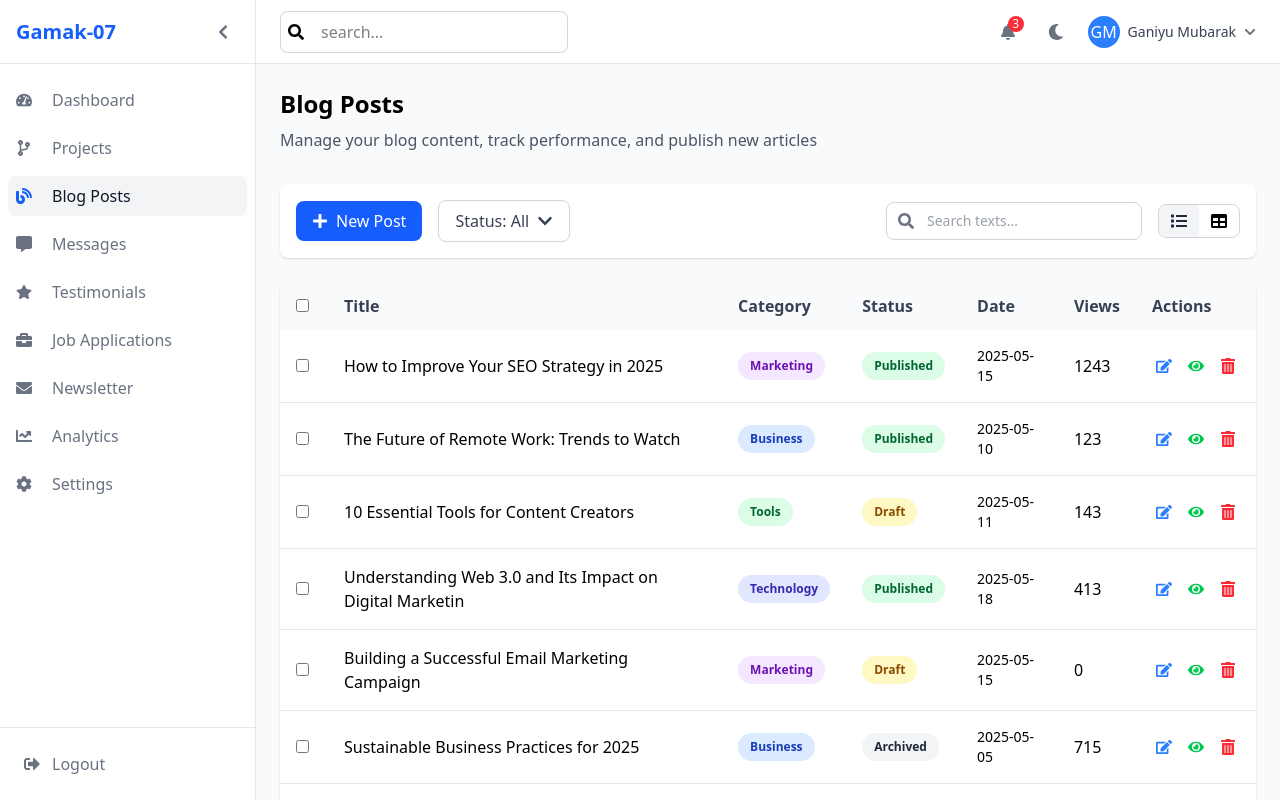
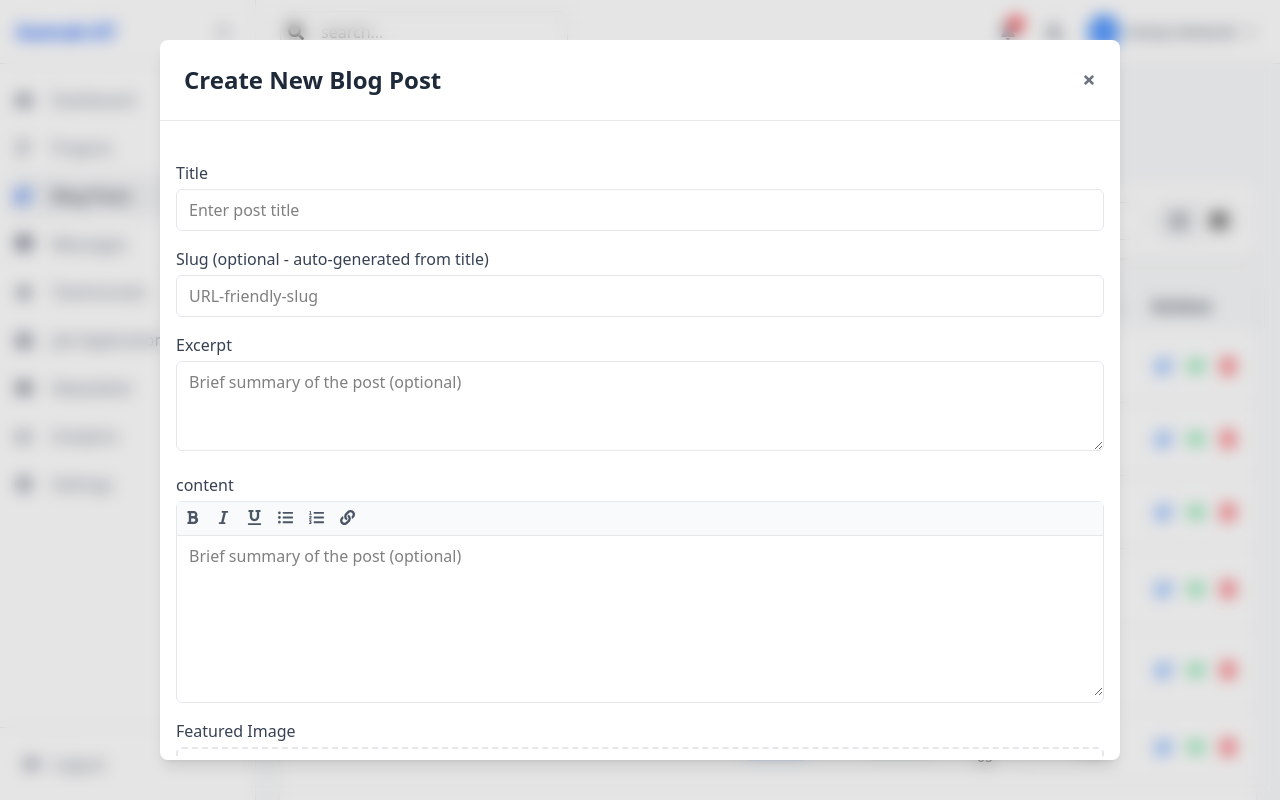
Before and after one commit to gamak07/portfolio-dashboard, a React (Vite) app: page /blog_posts in a window 1280 px wide. Both pictures are taken after a click on the element "New Post". Built offline with nearby package versions, Linux system fonts and the light colour scheme.

Commit message:
build the add new blog modal

```diff
--- a/src/features/blogposts/Header.jsx
+++ b/src/features/blogposts/Header.jsx
@@ -11,10 +11,12 @@ import Button from "../../components/Button";
 import StatusDropdown from "./StatusDropdown";
 import BlogTable from "./BlogTable";
 import BlogGrid from "./BlogGrid";
+import NewBlogPostModal from "./addNewBlogPost/NewBlogPostModal";
 
 const Header = () => {
   const [showDropdown, setShowDropdown] = useState(false);
   const [activeView, setActiveView] = useState("list");
+  const [showNewBlogModal, setShowNewBlogModal] = useState(false);
 
   const handleShowDropdown = () => {
     setShowDropdown((prev) => !prev);
@@ -23,11 +25,18 @@ const Header = () => {
   const handleViewType = (view) => {
     setActiveView(view);
   };
+
+  const handleNewBlogModal = () => {
+    setShowNewBlogModal((prev) => !prev);
+  };
   return (
     <>
       <div className="mb-6 flex flex-wrap items-center justify-between rounded-lg bg-white p-4 shadow-sm dark:bg-gray-800">
         <div className="mb-4 flex items-center space-x-4 sm:mb-0">
-          <div className="flex cursor-pointer items-center rounded-lg bg-blue-600 px-4 py-2 text-white hover:bg-blue-700">
+          <div
+            className="flex cursor-pointer items-center rounded-lg bg-blue-600 px-4 py-2 text-white hover:bg-blue-700"
+            onClick={handleNewBlogModal}
+          >
             <FaPlus className="mr-2" /> New Post
           </div>
           <div className="relative" onClick={handleShowDropdown}>
@@ -65,6 +74,9 @@ const Header = () => {
       </div>
       {activeView === "list" && <BlogTable />}
       {activeView === "grid" && <BlogGrid />}
+      {showNewBlogModal && (
+        <NewBlogPostModal onClose={() => setShowNewBlogModal(false)} />
+      )}
     </>
   );
 };
--- /dev/null
+++ b/src/features/blogposts/addNewBlogPost/ActionButtons.jsx
@@ -0,0 +1,17 @@
+import React from "react";
+import Button from "../../../components/Button";
+
+const ActionButtons = () => {
+  return (
+    <div className="my-2 flex items-center justify-end gap-3 border-t border-gray-200 py-2">
+      <Button className="px-3 py-2 cursor-pointer rounded-md border border-gray-200 bg-white text-sm font-medium text-gray-600 hover:bg-gray-100">
+        Cancel
+      </Button>
+      <Button className="px-3 py-2 cursor-pointer rounded-md border border-gray-200 bg-indigo-600 text-sm font-medium text-white hover:bg-indigo-700">
+        Create Post
+      </Button>
+    </div>
+  );
+};
+
+export default ActionButtons;
--- /dev/null
+++ b/src/features/blogposts/addNewBlogPost/NewBlogForm.jsx
@@ -0,0 +1,153 @@
+import React, { useState } from "react";
+import Button from "../../../components/Button";
+import {
+  FaBold,
+  FaImage,
+  FaItalic,
+  FaLink,
+  FaListOl,
+  FaListUl,
+  FaUnderline,
+} from "react-icons/fa";
+import ActionButtons from "./ActionButtons";
+
+const NewBlogForm = () => {
+  const [published, setPublished] = useState(false);
+  return (
+    <form className="space-y-4 py-4">
+      <div>
+        <label htmlFor="title" className="text-base font-medium text-gray-700">
+          Title
+        </label>
+        <input
+          type="text"
+          className="mt-1 w-full rounded-md border border-gray-200 px-3 py-2 outline-0 focus:ring-2 focus:ring-indigo-600"
+          placeholder="Enter post title"
+        />
+      </div>
+      <div>
+        <label htmlFor="slug" className="text-base font-medium text-gray-700">
+          Slug (optional - auto-generated from title)
+        </label>
+        <input
+          type="text"
+          className="mt-1 w-full rounded-md border border-gray-200 px-3 py-2 outline-0 focus:ring-2 focus:ring-indigo-600"
+          placeholder="URL-friendly-slug"
+        />
+      </div>
+      <div>
+        <label htmlFor="slug" className="text-base font-medium text-gray-700">
+          Excerpt
+        </label>
+        <textarea
+          rows="3"
+          className="mt-1 w-full rounded-md border border-gray-200 px-3 py-2 outline-0 focus:ring-2 focus:ring-indigo-600"
+          placeholder="Brief summary of the post (optional)"
+        ></textarea>
+      </div>
+      <div>
+        <label
+          htmlFor="excerpt"
+          className="text-base font-medium text-gray-700"
+        >
+          content
+        </label>
+        <div className="mt-1 w-full rounded-md border border-gray-200">
+          <div className="space-x-2 border-b border-gray-200 bg-gray-50 p-1">
+            <Button className="p-1 hover:bg-gray-300">
+              <FaBold size={15} className="font-medium text-gray-600" />
+            </Button>
+            <Button className="p-1 hover:bg-gray-300">
+              <FaItalic size={15} className="font-medium text-gray-600" />
+            </Button>
+            <Button className="p-1 hover:bg-gray-300">
+              <FaUnderline size={15} className="font-medium text-gray-600" />
+            </Button>
+            <Button className="p-1 hover:bg-gray-300">
+              <FaListUl size={15} className="font-medium text-gray-600" />
+            </Button>
+            <Button className="p-1 hover:bg-gray-300">
+              <FaListOl size={15} className="font-medium text-gray-600" />
+            </Button>
+            <Button className="p-1 hover:bg-gray-300">
+              <FaLink size={15} className="font-medium text-gray-600" />
+            </Button>
+          </div>
+          <textarea
+            rows="6"
+            className="w-full px-3 py-2 outline-0"
+            placeholder="Brief summary of the post (optional)"
+          ></textarea>
+        </div>
+      </div>
+
+      <div>
+        <label htmlFor="slug" className="text-base font-medium text-gray-700">
+          Featured Image
+        </label>
+        <label className="mt-1 flex h-48 w-full cursor-pointer flex-col items-center justify-center rounded-md border-2 border-dashed border-gray-200 hover:border-gray-600">
+          <FaImage size={24} className="mb-2 text-gray-600" />
+          <p className="text-xl font-medium text-gray-500">
+            Click to upload your image
+          </p>
+          <input type="file" className="hidden" accept="image/*" />
+        </label>
+      </div>
+
+      <div>
+        <label htmlFor="meta" className="text-base font-medium text-gray-700">
+          Meta Description
+        </label>
+        <input
+          type="text"
+          className="mt-1 w-full rounded-md border border-gray-200 px-3 py-2 outline-0 focus:ring-2 focus:ring-indigo-600"
+          placeholder="SEO description (max 160 characters)"
+        />
+      </div>
+      <div>
+        <label htmlFor="meta" className="text-base font-medium text-gray-700">
+          Tags
+        </label>
+        <div className="flex items-center gap-3">
+          <input
+            type="text"
+            className="mt-1 w-full rounded-md border border-gray-200 px-3 py-2 outline-0 focus:ring-2 focus:ring-indigo-600"
+            placeholder="SEO description (max 160 characters)"
+          />
+          <Button className="cursor-pointer rounded-md bg-indigo-600 p-2 text-sm font-medium text-white hover:bg-indigo-600">
+            Add
+          </Button>
+        </div>
+      </div>
+      <div className="flex items-center gap-2">
+        <input
+          type="checkbox"
+          name="published"
+          id="published"
+          value={published}
+          onChange={(e) => setPublished(e.target.checked)}
+        />
+        <label
+          htmlFor="published"
+          className="text-sm font-medium text-gray-600"
+        >
+          Publish immediately
+        </label>
+      </div>
+      {published && (
+        <div>
+          <label htmlFor="date" className="text-base font-medium text-gray-700">
+            Publication Date
+          </label>
+          <input
+            type="date"
+            className="mt-1 w-full rounded-md border border-gray-200 px-3 py-2 outline-0 focus:ring-2 focus:ring-indigo-600"
+          />
+        </div>
+      )}
+      <ActionButtons />
+    </form>
+  );
+};
+
+export default NewBlogForm;
--- /dev/null
+++ b/src/features/blogposts/addNewBlogPost/NewBlogPostModal.jsx
@@ -0,0 +1,30 @@
+import React from "react";
+import Button from "../../../components/Button";
+import { FaTimes } from "react-icons/fa";
+import NewBlogForm from "./NewBlogForm";
+
+const NewBlogPostModal = ({ onclose }) => {
+  return (
+    <div className="fixed inset-0 z-100 flex items-center justify-center">
+      <div className="absolute inset-0 bg-black/10 backdrop-blur"></div>
+      <div className="relative mx-4 max-h-[90vh] w-full max-w-3/4 overflow-y-auto rounded-lg bg-white shadow-lg dark:bg-gray-800">
+        <div className="border-b border-gray-200 p-6">
+          <div className="flex items-center justify-between">
+            <h1 className="text-2xl font-bold text-gray-800">
+              Create New Blog Post
+            </h1>
+            <Button onClick={onclose} className="cursor-pointer">
+              <FaTimes className="text-sm font-medium text-gray-500 hover:text-gray-600" />
+            </Button>
+          </div>
+        </div>
+
+        <div className="border-b border-gray-200 px-4 pt-6">
+          <NewBlogForm />
+        </div>
+      </div>
+    </div>
+  );
+};
+
+export default NewBlogPostModal;
```
Also changed, not shown: src/features/blogposts/addNewBlogPost/schema.js (added).
